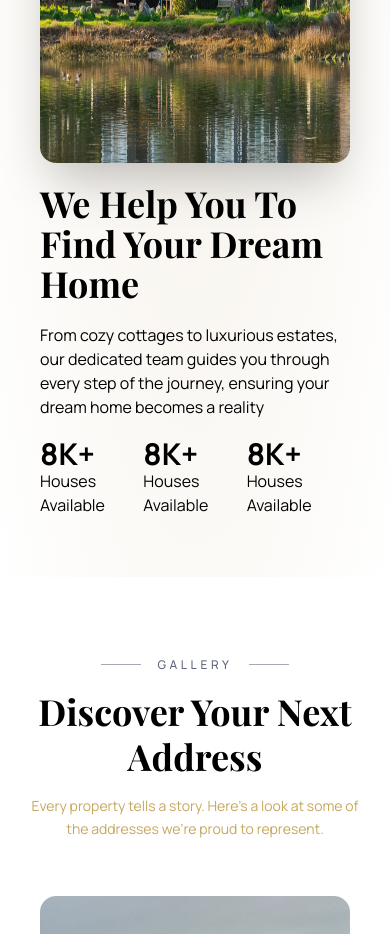
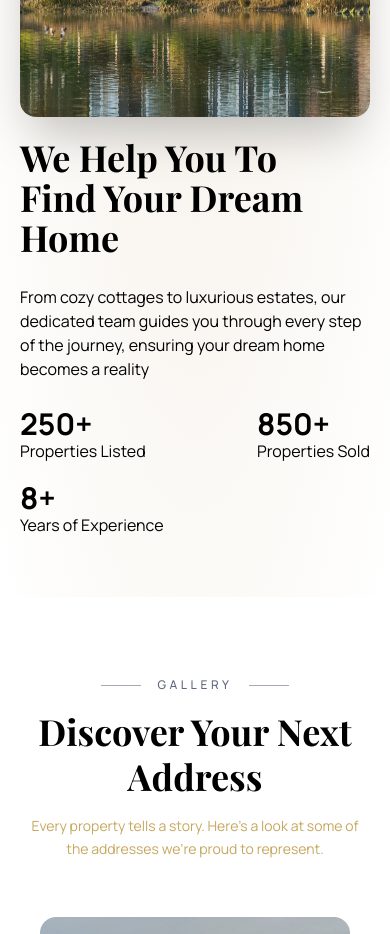
Before and after one commit to MuhammadAunR/Velora-Real-Estate, a Next.js app: page / in a window 390 px wide. Shown: the part 2660-3594 px from the top of the page. Built offline with nearby package versions, Linux system fonts and the light colour scheme; a web font is replaced by a local one.

Commit message:
refactor: updated the repeated data and make x padding responsive

```diff
--- a/components/Services.js
+++ b/components/Services.js
@@ -32,7 +32,7 @@ const Services = () => {
     ]
     return (
         <>
-            <main id='services' className='min-h-screen h-fit w-full bg-radial from-secondary/50 to-white px-10'>
+            <main id='services' className='min-h-screen h-fit w-full bg-radial from-secondary/50 to-white px-5 lg:px-10'>
 
                 <section>
                     <SectionHeader
@@ -94,21 +94,21 @@ const Services = () => {
                         whileInView={{ opacity: 1, x: 0 }}
                         transition={{ duration: 0.40 }}
                         viewport={{ once: true }}
-                        className='flex flex-col gap-5 w-full lg:w-1/2'>
+                        className='flex flex-col gap-7 lg:gap-10 w-full lg:w-1/2'>
                         <h1 className='text-4xl lg:text-6xl font-bold font-heading'>We Help You To <br />Find Your Dream Home</h1>
                         <p className='max-w-2xl'>From cozy cottages to luxurious estates, our dedicated team guides you through every step of the journey, ensuring your dream home becomes a reality</p>
-                        <div className='flex items-center justify-between'>
-                            <div className='flex flex-col items-start md:flex-wrap'>
-                                <span className='text-3xl leading-none font-bold'>8K+</span>
-                                <span>Houses Available</span>
+                        <div className='flex items-center justify-between gap-5 max-md:flex-wrap'>
+                            <div className='flex flex-col items-start'>
+                                <span className='text-3xl leading-none font-bold'>250+</span>
+                                <span>Properties Listed</span>
                             </div>
                             <div className='flex flex-col items-start'>
-                                <span className='text-3xl leading-none font-bold'>8K+</span>
-                                <span>Houses Available</span>
+                                <span className='text-3xl leading-none font-bold'>850+</span>
+                                <span>Properties Sold</span>
                             </div>
                             <div className='flex flex-col items-start'>
-                                <span className='text-3xl leading-none font-bold'>8K+</span>
-                                <span>Houses Available</span>
+                                <span className='text-3xl leading-none font-bold'>8+</span>
+                                <span>Years of Experience</span>
                             </div>
                         </div>
                     </motion.div>
```
